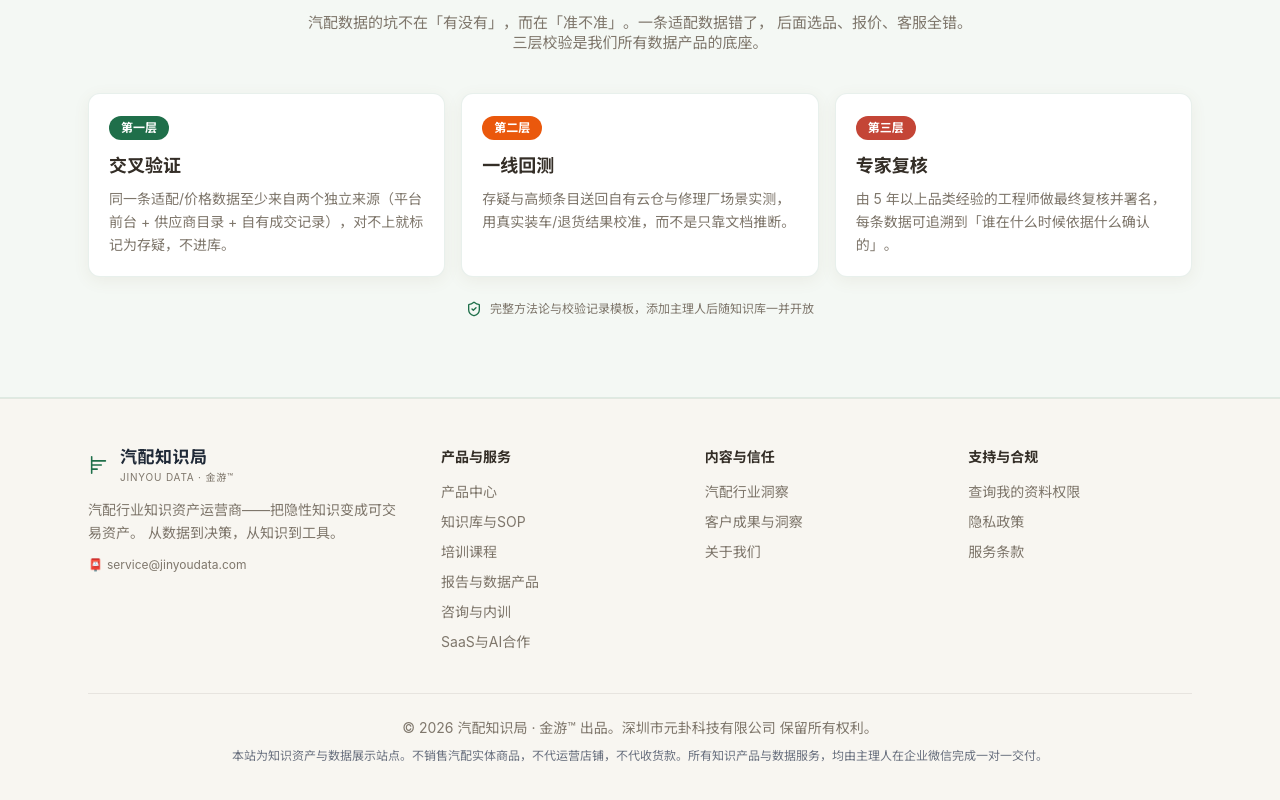
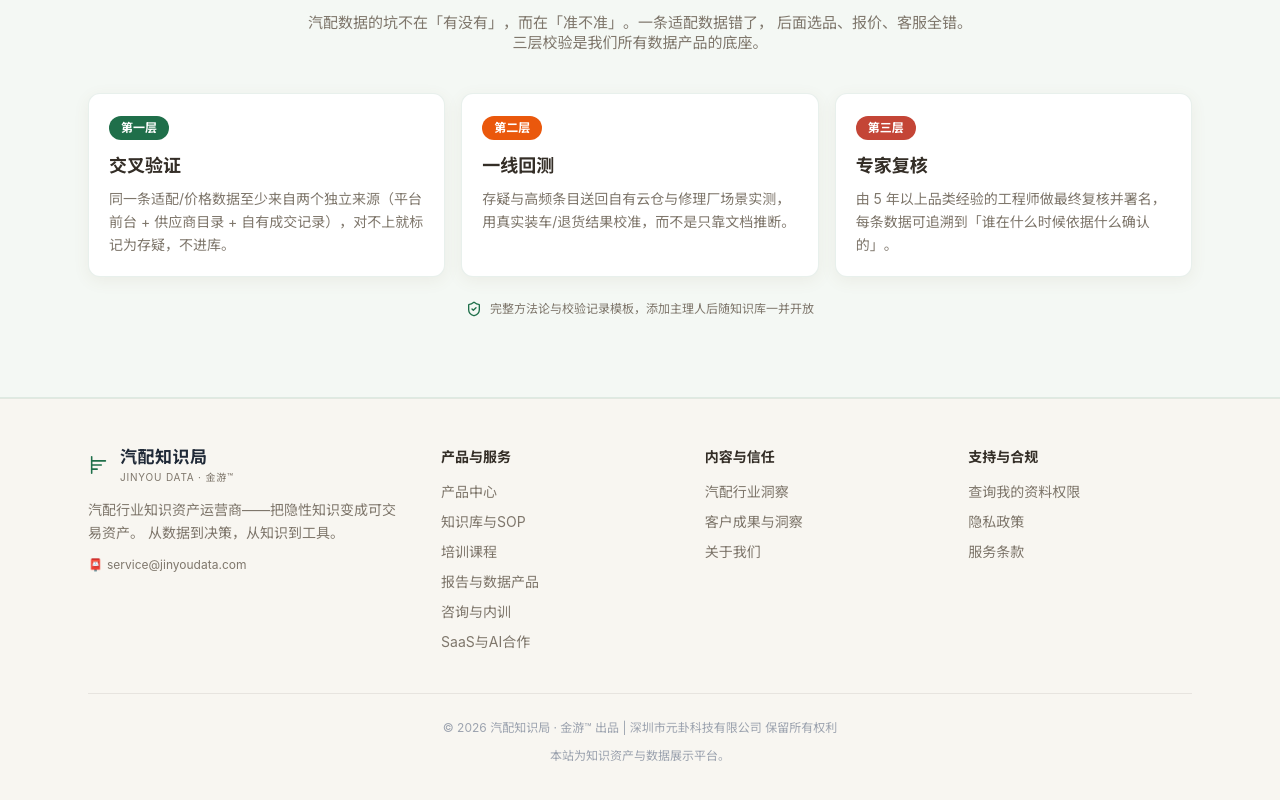
Before and after one commit to JinyouMate/qp, a Next.js app: page / in a window 1280 px wide. Shown: the part 2369-3169 px from the top of the page. Built offline with nearby package versions, Linux system fonts and the light colour scheme; no server answers; a web font is replaced by a local one.

Commit message:
页脚版权声明改为两行：版权信息在上、平台定位在下，统一 text-xs 极浅灰居中；移除冗长免责解释，窄屏断行不拆词

```diff
--- a/components/site/footer.tsx
+++ b/components/site/footer.tsx
@@ -73,12 +73,15 @@ export function Footer() {
             </div>
           ))}
         </div>
-        <div className="mt-10 space-y-2 border-t border-border pt-6">
-          <p className="text-center text-sm text-muted-foreground">
-            © 2026 {BRAND.name} · 金游™ 出品。{BRAND.legalEntity} 保留所有权利。
+        <div className="mt-10 border-t border-border pt-6 text-center">
+          <p className="break-words text-xs leading-relaxed text-gray-400">
+            © 2026 {BRAND.name} · 金游™ 出品 |{" "}
+            {/* 公司名与权利声明绑定为一个不可断行的整体，窄屏时整体换到下一行，
+                避免出现「保 / 留所有权利」这种把词拆开的断行。 */}
+            <span className="whitespace-nowrap">{BRAND.legalEntity} 保留所有权利</span>
           </p>
-          <p className="text-center text-xs leading-relaxed text-gray-500">
-            {"本站为知识资产与数据展示站点。不销售汽配实体商品，不代运营店铺，不代收货款。所有知识产品与数据服务，均由主理人在企业微信完成一对一交付。"}
+          <p className="mt-2 break-words text-xs leading-relaxed text-gray-400">
+            本站为知识资产与数据展示平台。
           </p>
         </div>
       </div>
```
